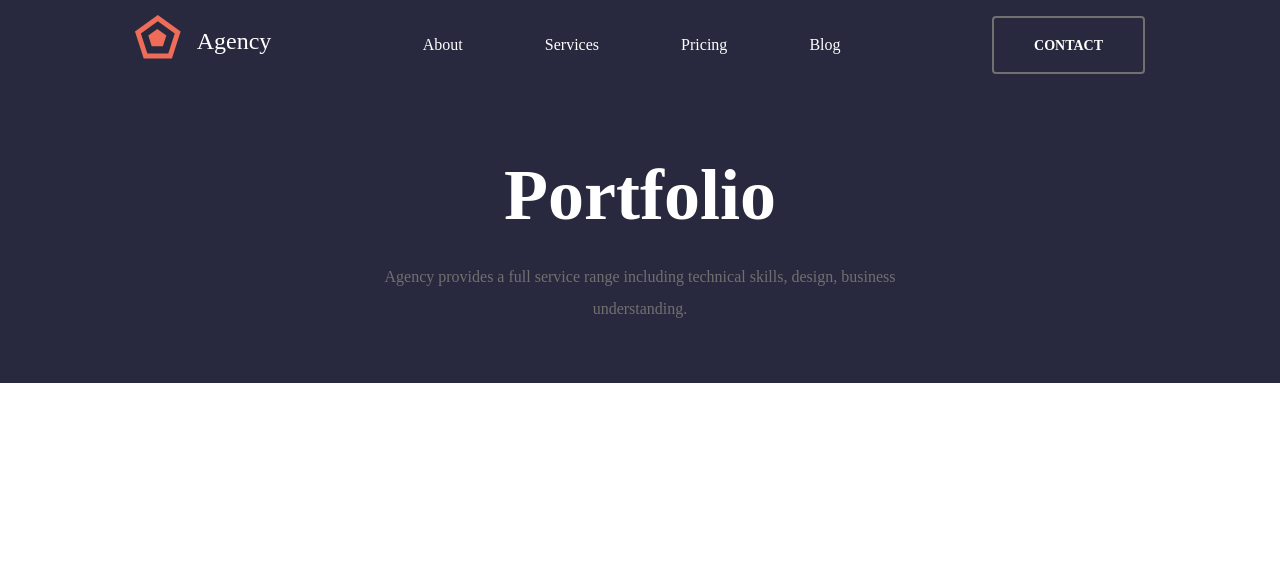
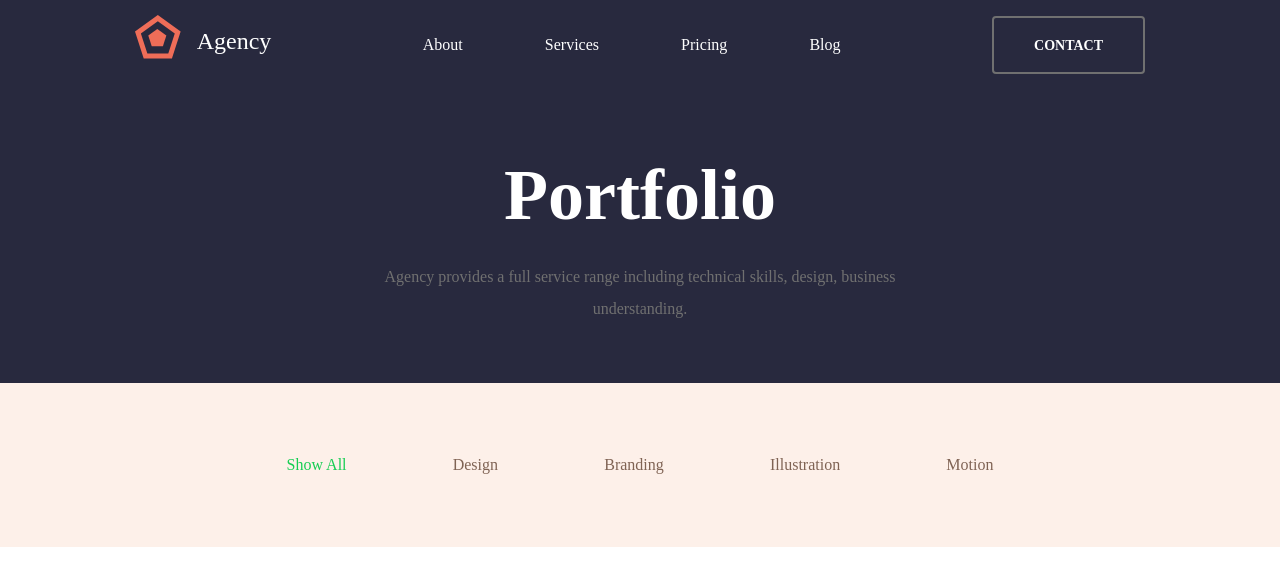
Before and after one commit to H1ghN0on/yupiter-test, a React (Create React App) app: page / in a window 1280 px wide. Shown: the top 586 px of the page. Built offline with nearby package versions, Linux system fonts and the light colour scheme.

Commit message:
Category choice layout

```diff
--- a/package.json
+++ b/package.json
@@ -13,6 +13,7 @@
     "autoprefixer": "^10.4.7",
     "postcss": "^8.4.14",
     "react": "^18.2.0",
+    "react-bootstrap-icons": "^1.8.4",
     "react-dom": "^18.2.0",
     "react-router": "^6.3.0",
     "react-router-dom": "^6.3.0",
--- a/src/App.tsx
+++ b/src/App.tsx
@@ -1,6 +1,7 @@
 import React from "react";
 import Header from "@components/Header/Header";
 import { AdaptiveContext } from "@contexts/AdaptiveContext";
+import Content from "@components/Content/Content";
 
 function App() {
   const adaptiveContext = React.useContext(AdaptiveContext);
@@ -20,7 +21,12 @@ function App() {
     };
   });
 
-  return <Header />;
+  return (
+    <div className="flex flex-col">
+      <Header />
+      <Content />
+    </div>
+  );
 }
 
 export default App;
--- /dev/null
+++ b/src/components/Content/Content.tsx
@@ -0,0 +1,67 @@
+import React from "react";
+import { AdaptiveContext } from "@contexts/AdaptiveContext";
+import { CategoryItemType } from "./Desktop/CategoryMenuDesktop";
+
+const ContentDesktopLazy = React.lazy(() => import("./ContentDesktop"));
+const ContentMobileLazy = React.lazy(() => import("./ContentMobile"));
+
+const items: CategoryItemType[] = [
+  {
+    label: "Show All",
+    accessor: "all",
+  },
+  {
+    label: "Design",
+    accessor: "design",
+  },
+  {
+    label: "Branding",
+    accessor: "branding",
+  },
+  {
+    label: "Illustration",
+    accessor: "illustration",
+  },
+  {
+    label: "Motion",
+    accessor: "motion",
+  },
+];
+
+export interface ContentProps {
+  categories: CategoryItemType[];
+  activeCategory: CategoryItemType;
+  onCategoryChange: (item: CategoryItemType) => void;
+}
+
+const Content = () => {
+  const [activeCategory, setActiveCategory] = React.useState<CategoryItemType>(
+    items[0]
+  );
+
+  const onCategoryChange = (item: CategoryItemType) => {
+    setActiveCategory(item);
+  };
+
+  const adaptiveContext = React.useContext(AdaptiveContext);
+
+  return (
+    <React.Suspense fallback={<div>loading...</div>}>
+      {adaptiveContext.isMobile() ? (
+        <ContentMobileLazy
+          categories={items}
+          activeCategory={activeCategory}
+          onCategoryChange={onCategoryChange}
+        />
+      ) : (
+        <ContentDesktopLazy
+          categories={items}
+          activeCategory={activeCategory}
+          onCategoryChange={onCategoryChange}
+        />
+      )}
+    </React.Suspense>
+  );
+};
+
+export default Content;
--- /dev/null
+++ b/src/components/Content/ContentDesktop.tsx
@@ -0,0 +1,23 @@
+import React from "react";
+import { ContentProps } from "./Content";
+import CategoryMenuDesktop from "./Desktop/CategoryMenuDesktop";
+
+const ContentDesktop: React.FC<ContentProps> = ({
+  categories,
+  activeCategory,
+  onCategoryChange,
+}) => {
+  return (
+    <div className="px-[135px] bg-[#FDF0E9] flex flex-col items-center justify-center">
+      <section className="w-full px-[15%] py-[70px]">
+        <CategoryMenuDesktop
+          items={categories}
+          active={activeCategory}
+          onChange={onCategoryChange}
+        />
+      </section>
+    </div>
+  );
+};
+
+export default ContentDesktop;
--- /dev/null
+++ b/src/components/Content/ContentMobile.tsx
@@ -0,0 +1,23 @@
+import React from "react";
+import { ContentProps } from "./Content";
+import CategoryMenuMobile from "./Mobile/CategoryMenuMobile";
+
+const ContentMobile: React.FC<ContentProps> = ({
+  categories,
+  activeCategory,
+  onCategoryChange,
+}) => {
+  return (
+    <div className="bg-[#FDF0E9] flex flex-col items-center justify-center">
+      <section className="w-full px-[10%] py-[70px]">
+        <CategoryMenuMobile
+          items={categories}
+          active={activeCategory}
+          onChange={onCategoryChange}
+        />
+      </section>
+    </div>
+  );
+};
+
+export default ContentMobile;
--- /dev/null
+++ b/src/components/Content/Desktop/CategoryItemDesktop.tsx
@@ -0,0 +1,28 @@
+import React from "react";
+import { CategoryItemType } from "./CategoryMenuDesktop";
+
+export interface CategoryItemProps {
+  item: CategoryItemType;
+  active: Boolean;
+  onClick: (item: CategoryItemType) => void;
+}
+
+const CategoryItemDesktop: React.FC<CategoryItemProps> = ({
+  item,
+  active,
+  onClick,
+}) => {
+  const textStyle = active ? "text-[#16CD53]" : "text-[#391400] opacity-[.64]";
+
+  const handleItemClick = (e: React.MouseEvent<HTMLLIElement>) => {
+    onClick(item);
+  };
+
+  return (
+    <li onClick={handleItemClick}>
+      <span className={textStyle}>{item.label}</span>
+    </li>
+  );
+};
+
+export default CategoryItemDesktop;
--- /dev/null
+++ b/src/components/Content/Desktop/CategoryMenuDesktop.tsx
@@ -0,0 +1,35 @@
+import React from "react";
+import CategoryItemDesktop from "./CategoryItemDesktop";
+
+export interface CategoryItemType {
+  label: String;
+  accessor: String;
+}
+
+export interface CatergoryMenuProps {
+  active: CategoryItemType;
+  items: CategoryItemType[];
+  onChange: (item: CategoryItemType) => void;
+}
+
+const CategoryMenuDesktop: React.FC<CatergoryMenuProps> = ({
+  items,
+  active,
+  onChange,
+}) => {
+  return (
+    <ul className="flex items-center justify-between">
+      {items &&
+        items.map((item: CategoryItemType, index: number) => (
+          <CategoryItemDesktop
+            key={index}
+            item={item}
+            active={active.accessor === item.accessor}
+            onClick={onChange}
+          />
+        ))}
+    </ul>
+  );
+};
+
+export default CategoryMenuDesktop;
--- /dev/null
+++ b/src/components/Content/Mobile/CategoryItemMobile.tsx
@@ -0,0 +1,22 @@
+import React from "react";
+import { CategoryItemProps } from "../Desktop/CategoryItemDesktop";
+
+const CategoryItemMobile: React.FC<CategoryItemProps> = ({
+  item,
+  active,
+  onClick,
+}) => {
+  const textStyle = "text-[#391400] opacity-[.64]";
+
+  const handleItemClick = (e: React.MouseEvent<HTMLLIElement>) => {
+    onClick(item);
+  };
+
+  return (
+    <li onClick={handleItemClick}>
+      <span className={textStyle}>{item.label}</span>
+    </li>
+  );
+};
+
+export default CategoryItemMobile;
--- /dev/null
+++ b/src/components/Content/Mobile/CategoryMenuMobile.tsx
@@ -0,0 +1,55 @@
+import React from "react";
+import { CaretDownFill, CaretUpFill } from "react-bootstrap-icons";
+import {
+  CategoryItemType,
+  CatergoryMenuProps,
+} from "../Desktop/CategoryMenuDesktop";
+import CategoryItemMobile from "./CategoryItemMobile";
+
+const CategoryMenuMobile: React.FC<CatergoryMenuProps> = ({
+  items,
+  active,
+  onChange,
+}) => {
+  const textStyle = "text-[#391400] opacity-[.64]";
+
+  const [isActive, setActive] = React.useState<Boolean>(false);
+  return (
+    <>
+      <div
+        onClick={() => {
+          setActive(!isActive);
+        }}
+        className="w-full border border-[#F3D1BF] bg-white rounded p-3 flex items-center"
+      >
+        <div>
+          <span className={textStyle}>{active.label}</span>
+        </div>
+        <div className="ml-auto">
+          {isActive ? (
+            <CaretUpFill fill="#EF6D58" />
+          ) : (
+            <CaretDownFill fill="#EF6D58" />
+          )}
+        </div>
+      </div>
+      {isActive && (
+        <ul className="flex flex-col rounded w-full bg-white  border border-[#F3D1BF] p-3 space-y-3">
+          {items &&
+            items.map((item: CategoryItemType) => (
+              <CategoryItemMobile
+                item={item}
+                active={false}
+                onClick={(item: CategoryItemType) => {
+                  onChange(item);
+                  setActive(false);
+                }}
+              />
+            ))}
+        </ul>
+      )}
+    </>
+  );
+};
+
+export default CategoryMenuMobile;
```
Also changed, not shown: 1 other file (tests, documents, lock files or other folders).
